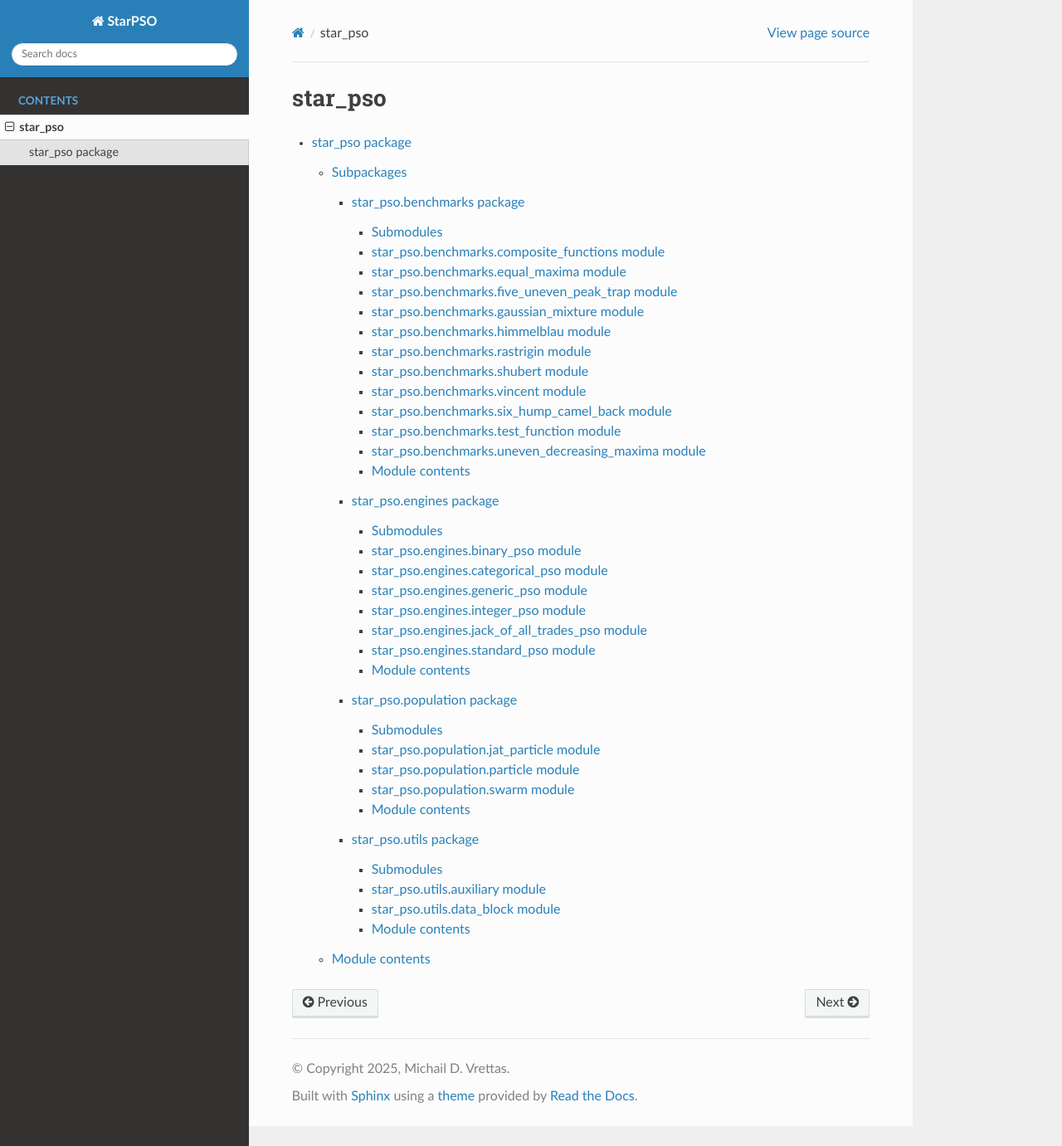
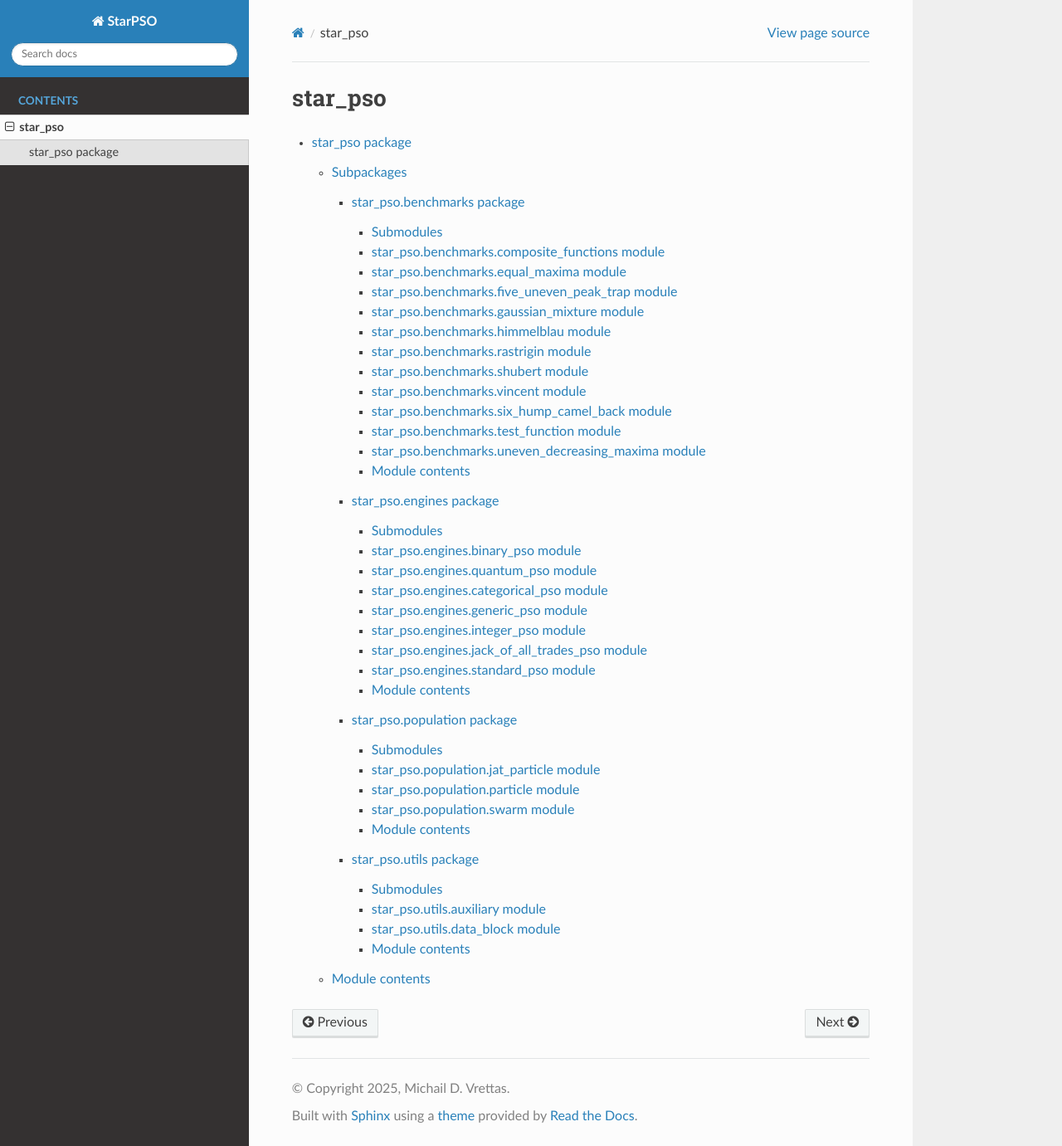
Before and after one commit to vrettasm/PyStarPSO, a Sphinx documentation site: the page built from docs/modules.rst, in a window 1280 px wide and 1381 px high. Shown: the whole window at 83% size. Built offline with Sphinx 7.4.7 and the Read the Docs theme 3.1.0, drawn with Linux system fonts in a browser that asks for light colours.

Commit message:
Update with new quantum_pso.

```diff
--- a/docs/star_pso.engines.rst
+++ b/docs/star_pso.engines.rst
@@ -8,6 +8,14 @@ star_pso.engines.binary\_pso module
 -----------------------------------
 
 .. automodule:: star_pso.engines.binary_pso
+   :members:
+   :undoc-members:
+   :show-inheritance:
+
+star_pso.engines.quantum\_pso module
+------------------------------------
+
+.. automodule:: star_pso.engines.quantum_pso
    :members:
    :undoc-members:
    :show-inheritance:
```
